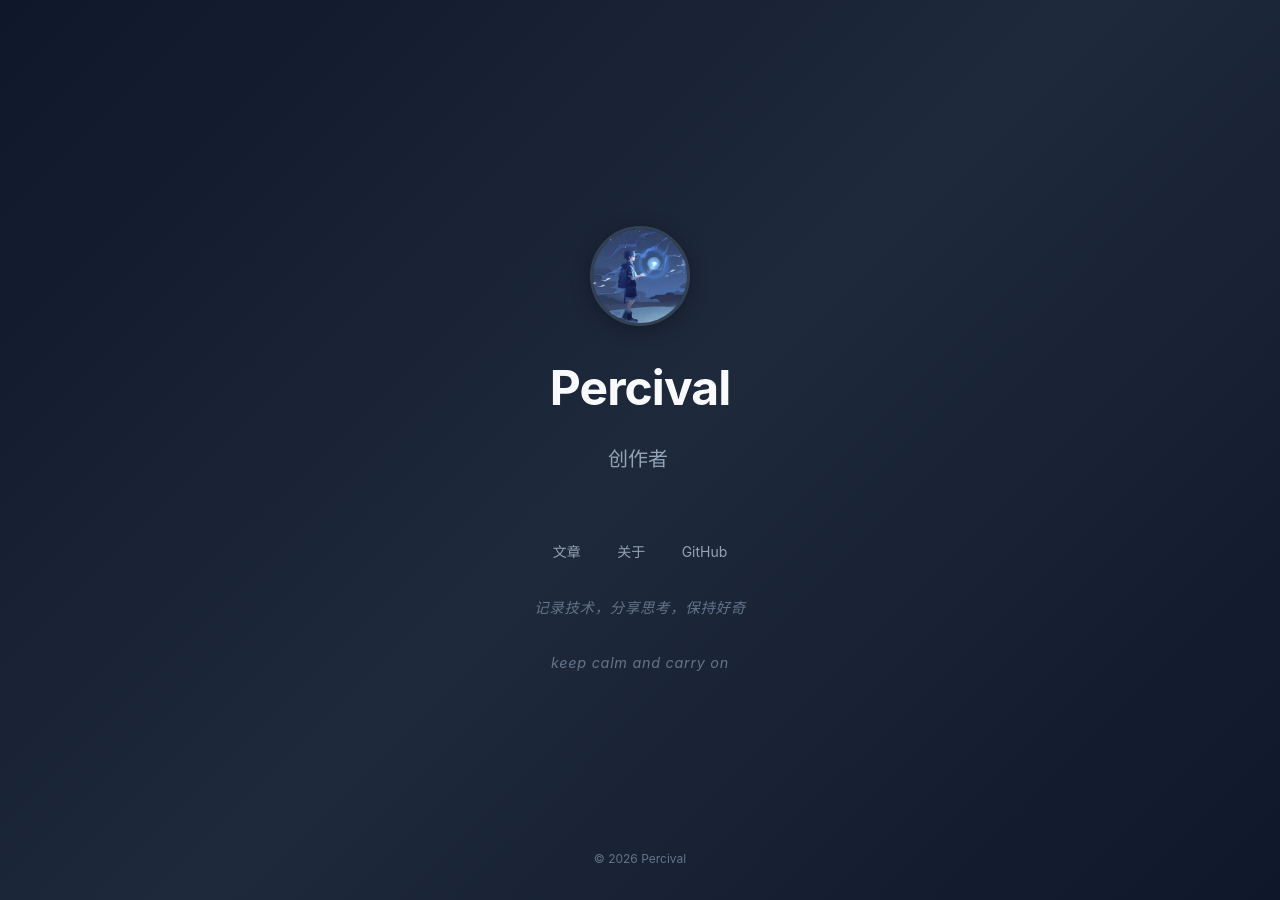
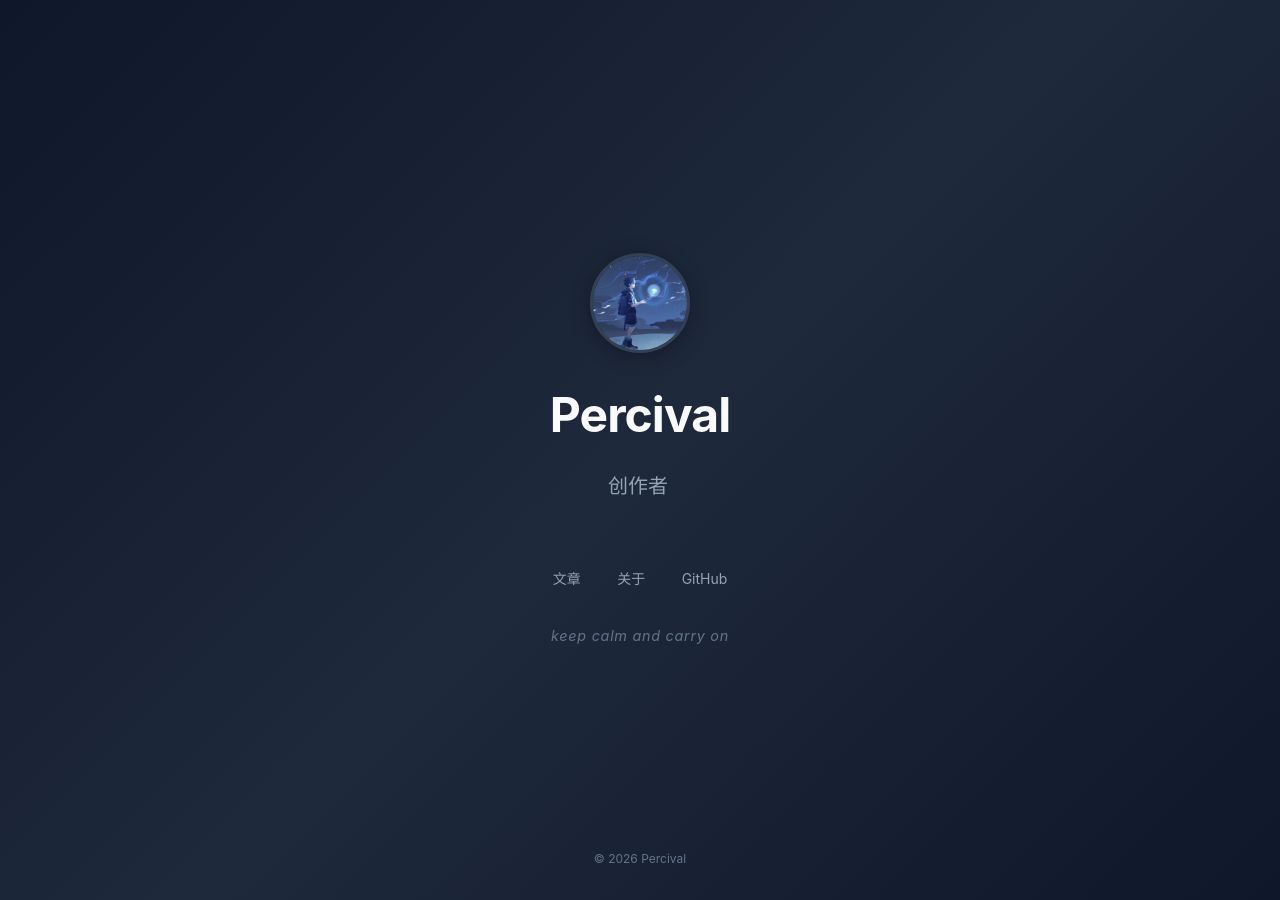
Before and after one commit to Percival-06/Percival-06.github.io, a Jekyll site: the page built from index.md, in a window 1280 px wide. Built offline with Jekyll 4.4.1, drawn with Linux system fonts in a browser that asks for light colours.

Commit message:
Update index.md

```diff
--- a/index.md
+++ b/index.md
@@ -19,7 +19,6 @@ layout: default
     </nav>
 
     <!-- 添加的描述文字 -->
-    <p class="tagline">记录技术，分享思考，保持好奇</p>
     <p class="tagline">keep calm and carry on</p>
 </div>
 
```
